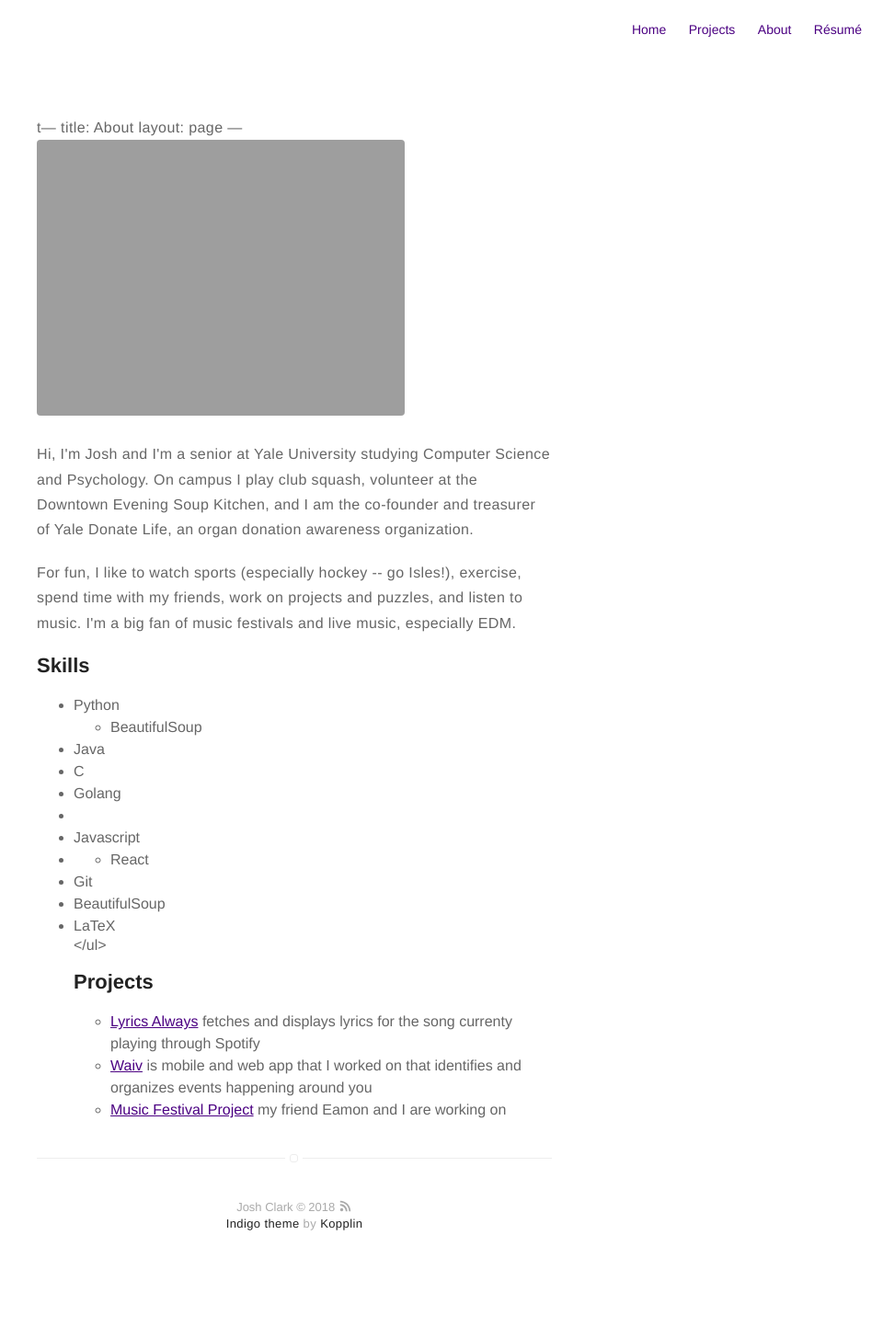
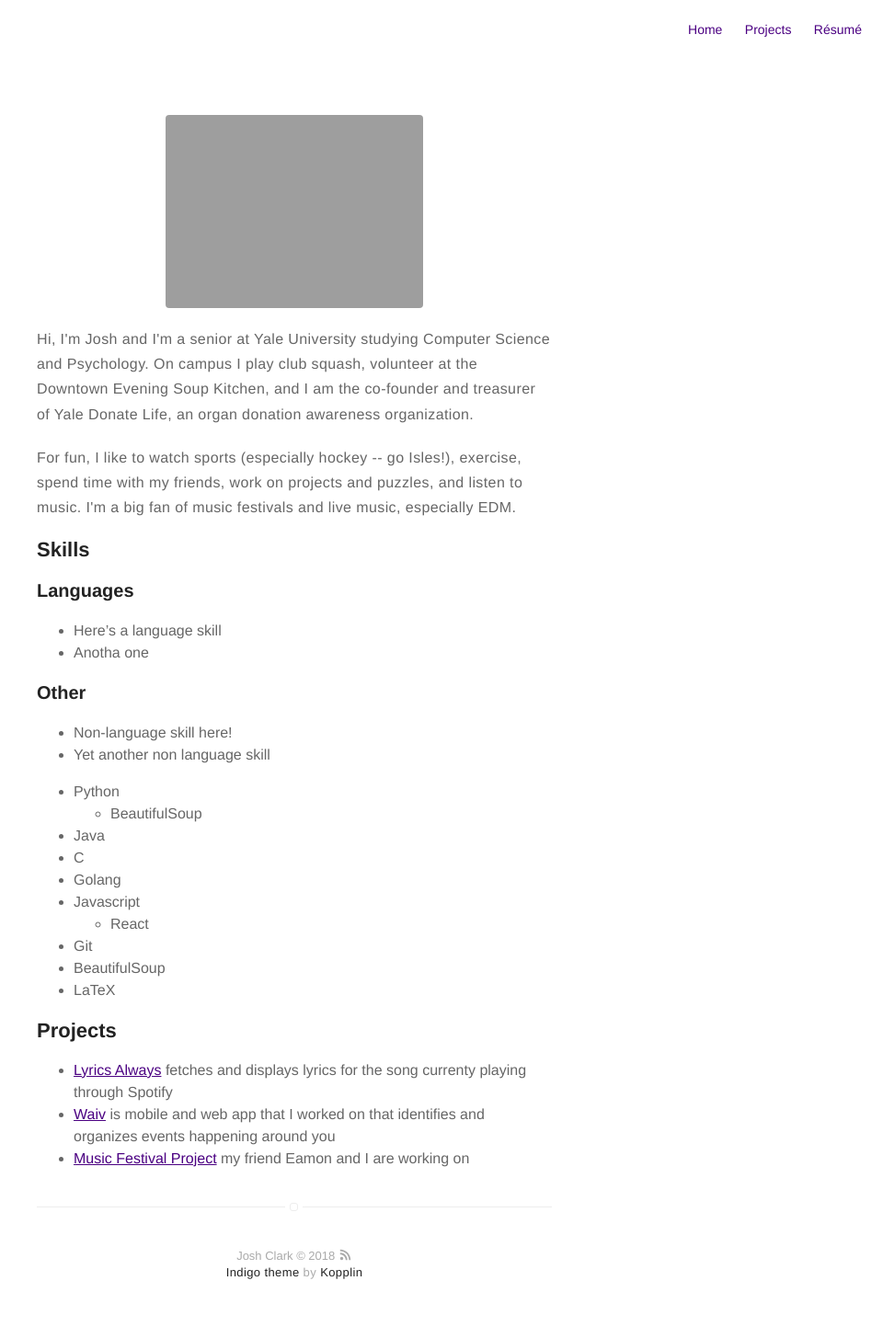
Before and after one commit to jclarktennis/jclarktennis.github.io, a Jekyll site: the page built from about.md, in a window 1280 px wide. Shown: the whole page at 92% size, without its empty margins (320-1280 px from the left). Built offline with Jekyll 4.4.1, drawn with Linux system fonts in a browser that asks for light colours; our own code applies the rules of GitHub Pages for plain Markdown files; before the commit the page ends 1403 px from its top, so only the background shows below that.

Commit message:
minor changes to about.md

```diff
--- a/about.md
+++ b/about.md
@@ -1,4 +1,4 @@
-t---
+---
 title: About
 layout: page
 ---
@@ -10,7 +10,14 @@
 <p>For fun, I like to watch sports (especially hockey -- go Isles!), exercise, spend time with my friends,
 work on projects and puzzles, and listen to music. I'm a big fan of music festivals and live music, especially EDM.</p>
 
-<h2>Skills</h2>
+## Skills
+### Languages
++ Here's a language skill
++ Anotha one
+
+### Other
++ Non-language skill here!
++ Yet another non language skill
 
 <ul class="skill-list">
 	<li>Python</li>
@@ -19,8 +26,8 @@
 		</ul>
 	<li>Java</li>
 	<li>C</li>
-	<li>Golang<li>
-	<li>Javascript<li>
+	<li>Golang</li>
+	<li>Javascript</li>
 		<ul>
 			<li>React</li>
 		</ul>
```
